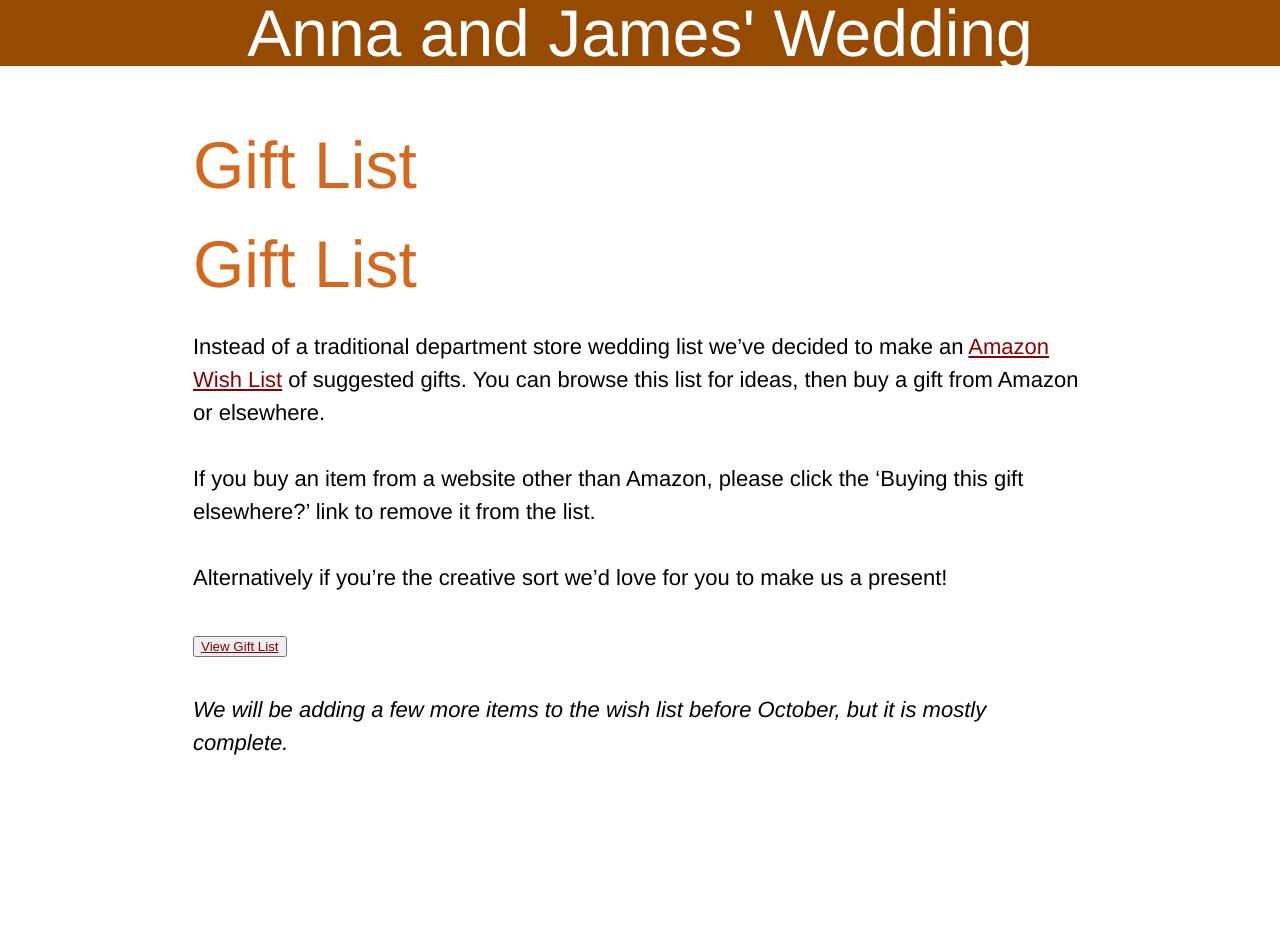
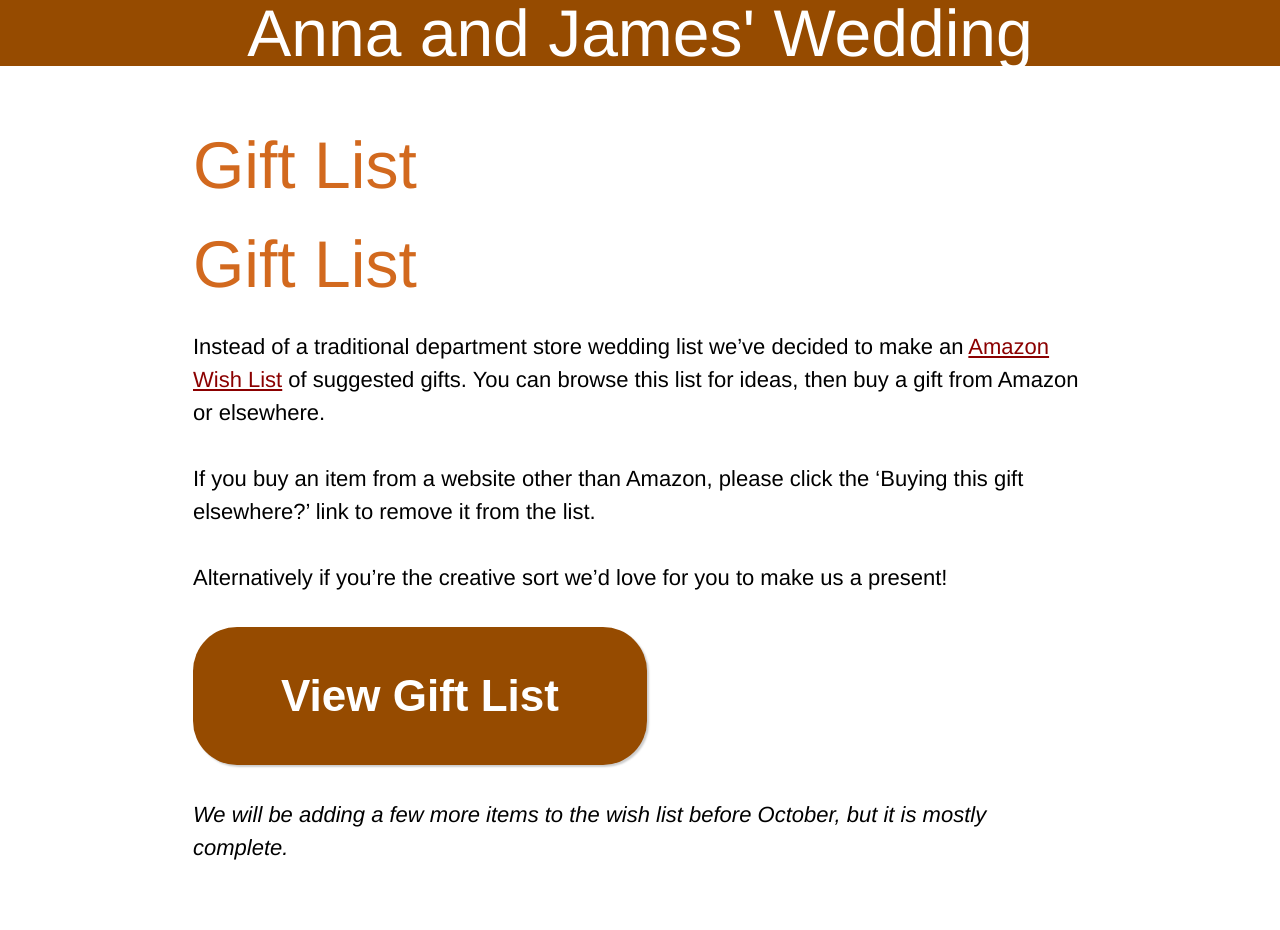
Before and after one commit to rightsaidjames/wedding, a Jekyll site: the page built from giftlist.md, in a window 1280 px wide. Built offline with Jekyll 4.4.1, drawn with Linux system fonts in a browser that asks for light colours; Markdown is read by kramdown in place of the engine named in the settings; before the commit the page ends 900 px from its top, so only the background shows below that.

Commit message:
Added styles for gift list button.

```diff
--- a/css/style.css
+++ b/css/style.css
@@ -38,7 +38,7 @@ a:hover, a:visited {
 
     strong { font-weight: bolder; }
 
-.rsvp-button {
+.rsvp-button, .giftlist-button {
     border: none;
     border-radius: 1em;
     box-shadow: 2px 2px 2px rgba(0,0,0,0.2);
@@ -50,7 +50,7 @@ a:hover, a:visited {
     background: rgb(150,75,0);
 }
 
-.rsvp-button a {
+.rsvp-button a, .giftlist-button a {
     text-decoration: none;
     font-weight: bolder;
     color: white;
```
